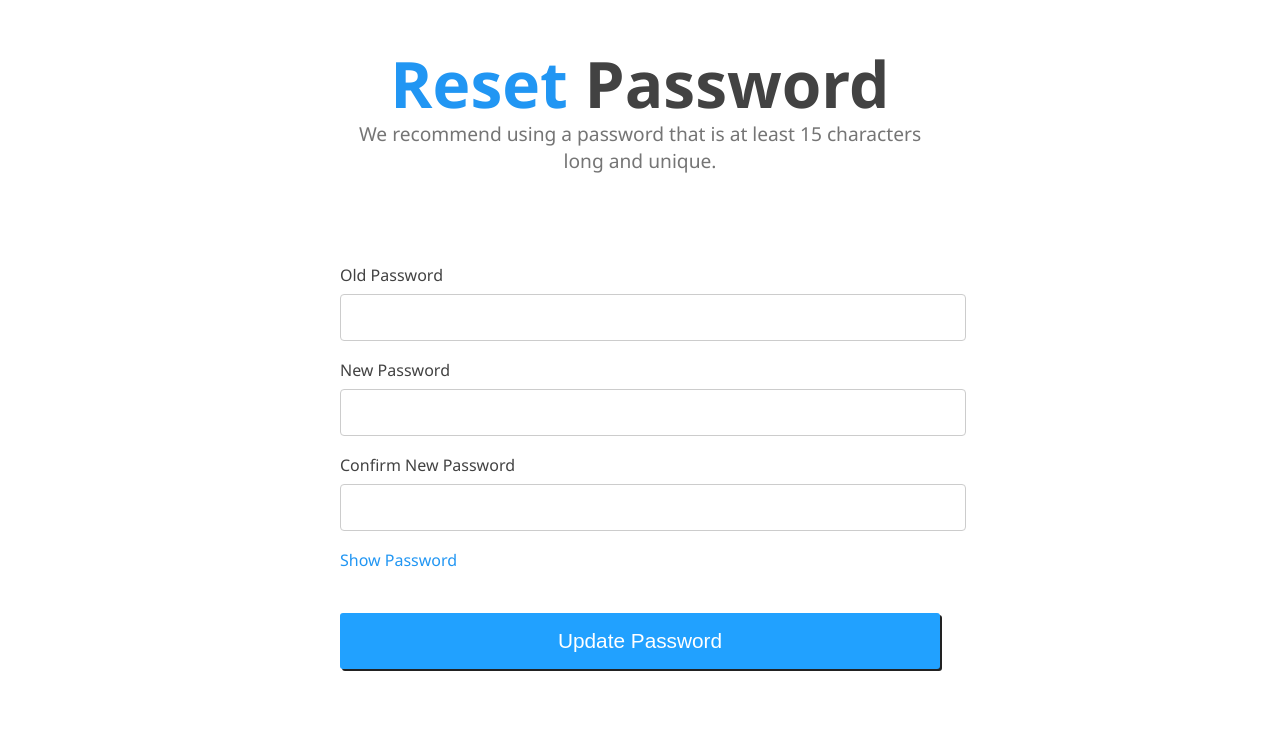
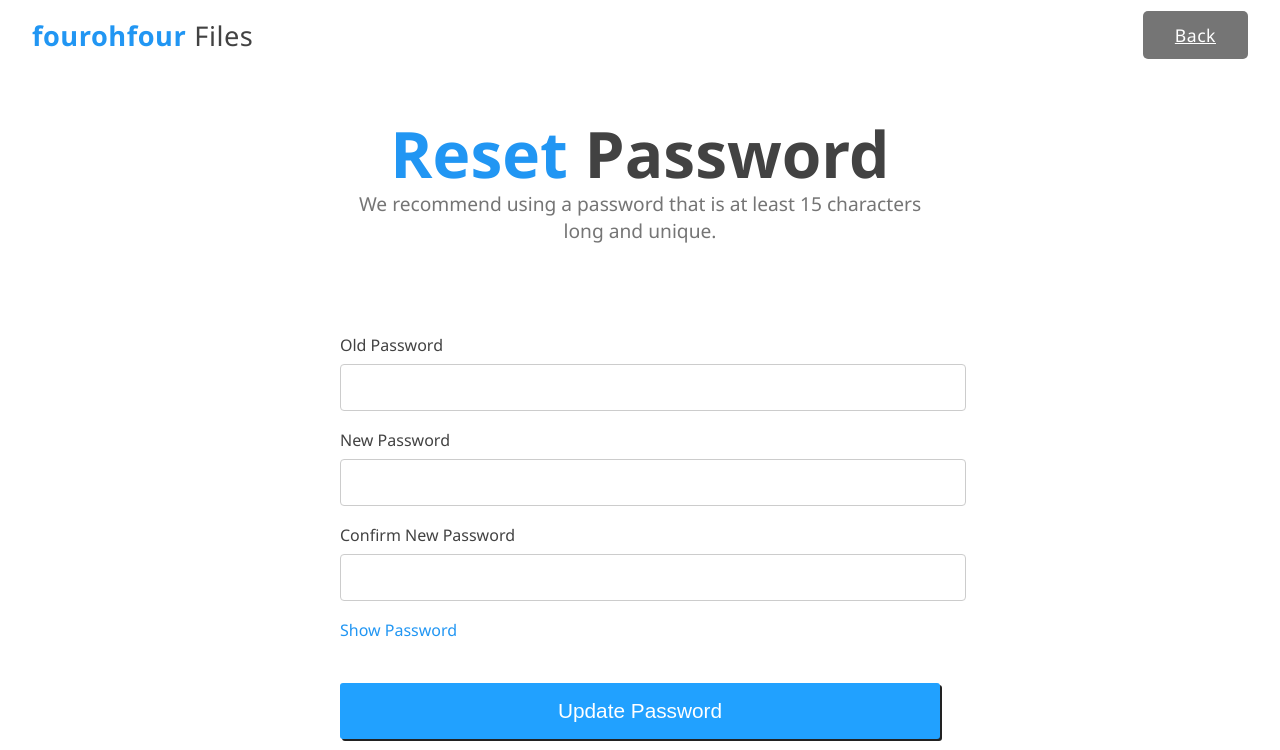
Before and after one commit to ElliceNels/fourohfour, a Flask app: page /reset_password in a window 1280 px wide. Shown: the top 750 px of the page. Run offline with Flask 3, Linux system fonts and the light colour scheme.

Commit message:
modified verification and password reset

```diff
--- a/src/web-client/templates/resetpassword.html
+++ b/src/web-client/templates/resetpassword.html
@@ -14,6 +14,15 @@
     </script>
 </head>
 <body>
+    <div class="header">
+        <div class="header-left">
+            <span class="logo-primary">fourohfour</span>
+            <span class="logo-secondary">Files</span>
+        </div>
+        <div class="header-actions">
+            <a href="{{ url_for('main_menu') }}" class="btn back-btn">Back</a>
+        </div>
+    </div>
     <div class="center-viewport">
         <div class="reset-container">
             <div class="hero">
```
Also changed, not shown: src/web-client/templates/verifyuser.html (+1 -6 lines).
